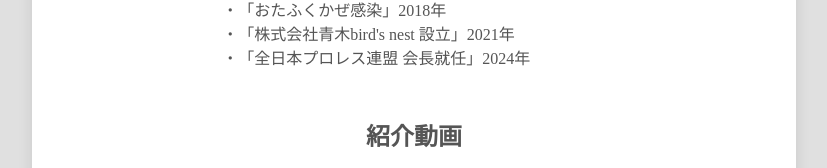
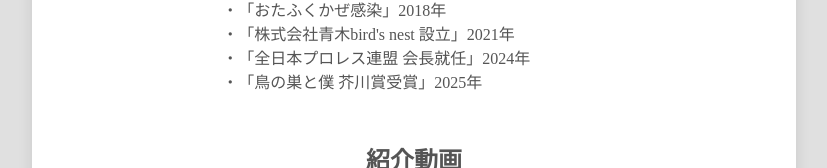
Before and after one commit to Aoki-bird/aoki-profile, a plain HTML site: page index.html in a window 1280 px wide. Shown: the part 1065-1233 px from the top of the page, without its empty margins (226-1053 px from the left). Drawn offline with Linux system fonts and the light colour scheme; grey boxes are pictures that could not be loaded.

Commit message:
Update index.html

```diff
--- a/index.html
+++ b/index.html
@@ -84,6 +84,7 @@
 <li>「おたふくかぜ感染」2018年</li>
 <li>「株式会社青木bird's nest 設立」2021年</li>
 <li>「全日本プロレス連盟 会長就任」2024年</li>
+<li>「鳥の巣と僕 芥川賞受賞」2025年</li>
 </ul>
 <div class="social">
 <a href="https://www.instagram.com/rmaro1021?igsh=MWk2MXU2MTcwb2drZQ==" target="_blank">
```
